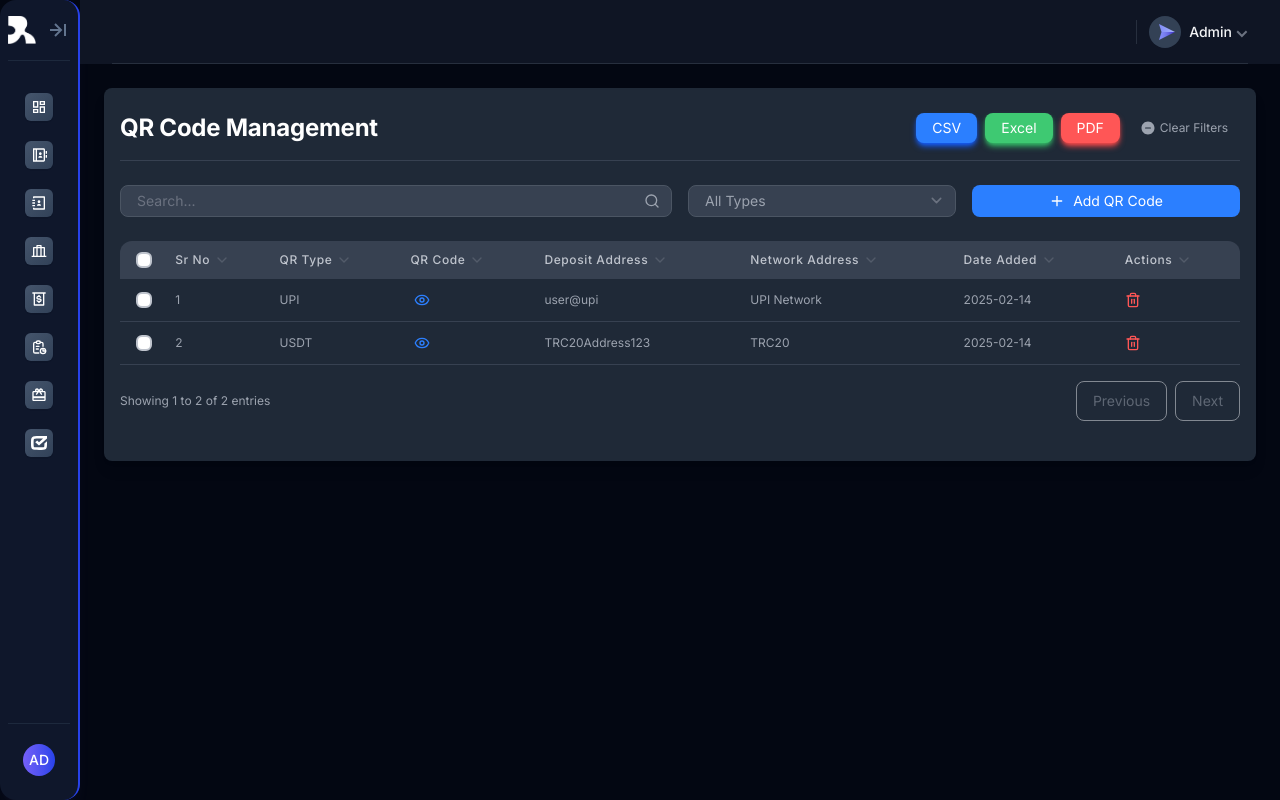
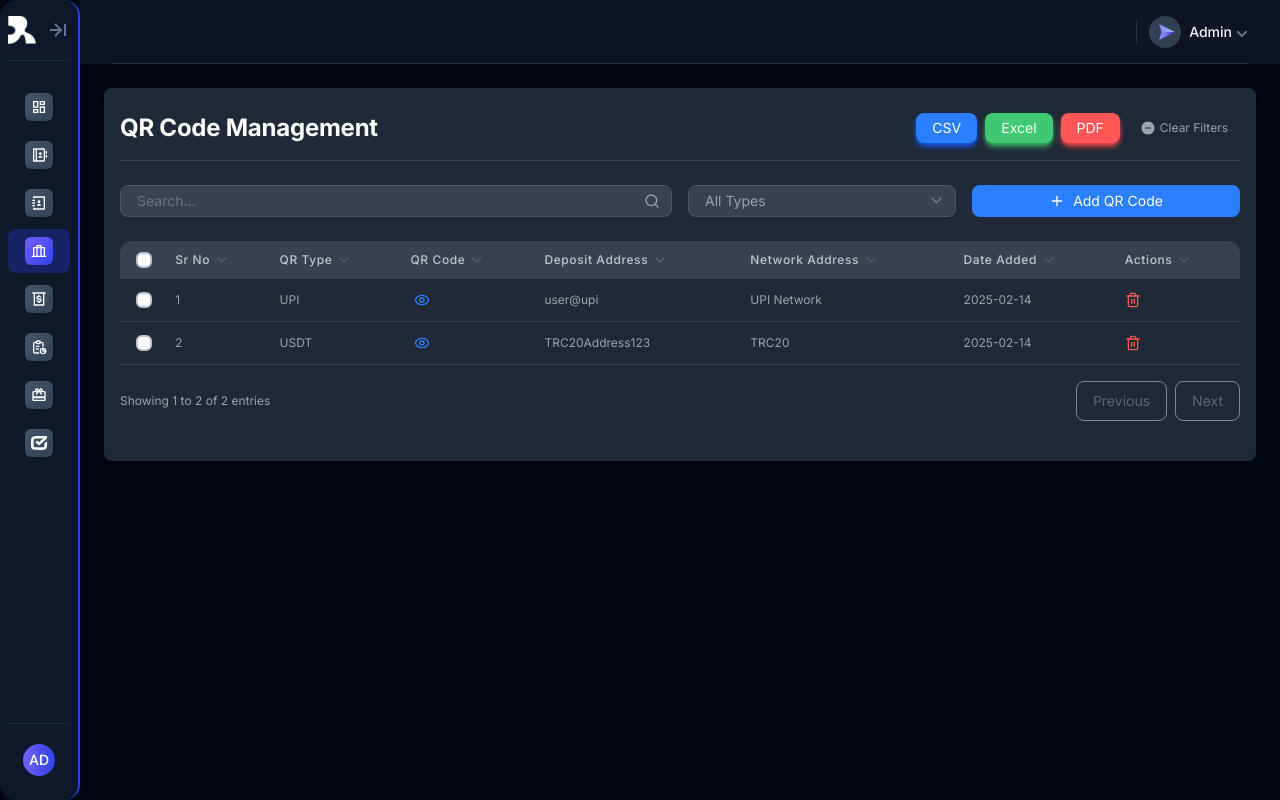
Before and after one commit to rohinirai010/RippFarmAdmin, a React (Vite) app: page /admin/add-qr in a window 1280 px wide. Built offline with nearby package versions, Linux system fonts and the light colour scheme.

Commit message:
changes done in sidebar

```diff
--- a/src/partials/Sidebar.jsx
+++ b/src/partials/Sidebar.jsx
@@ -197,6 +197,21 @@
     return () => document.removeEventListener("keydown", keyHandler);
   });
 
+  // Helper function to check if a parent menu item should be active
+  const isParentActive = (item) => {
+    // If the item has a direct path and it matches the current path
+    if (item.path && pathname === item.path) {
+      return true;
+    }
+
+    // If the item has children, check if any child path matches the current path
+    if (item.hasDropdown && item.children) {
+      return item.children.some(child => !child.hidden && pathname === child.path);
+    }
+
+    return false;
+  };
+
   // Render navItem dropdown children
   const renderNavItemChildren = (item, open) => {
     return item.children?.map((child, index) => {
@@ -311,8 +326,7 @@
             <ul className="space-y-1">
               {/* Map through navItems to generate sidebar links */}
               {navItems.map((item) => {
-                const isActive =
-                  pathname === item.path || pathname.includes(item.id);
+                const isActive = isParentActive(item);
 
                 return (
                   <SidebarLinkGroup key={item.id} activecondition={isActive}>
```
